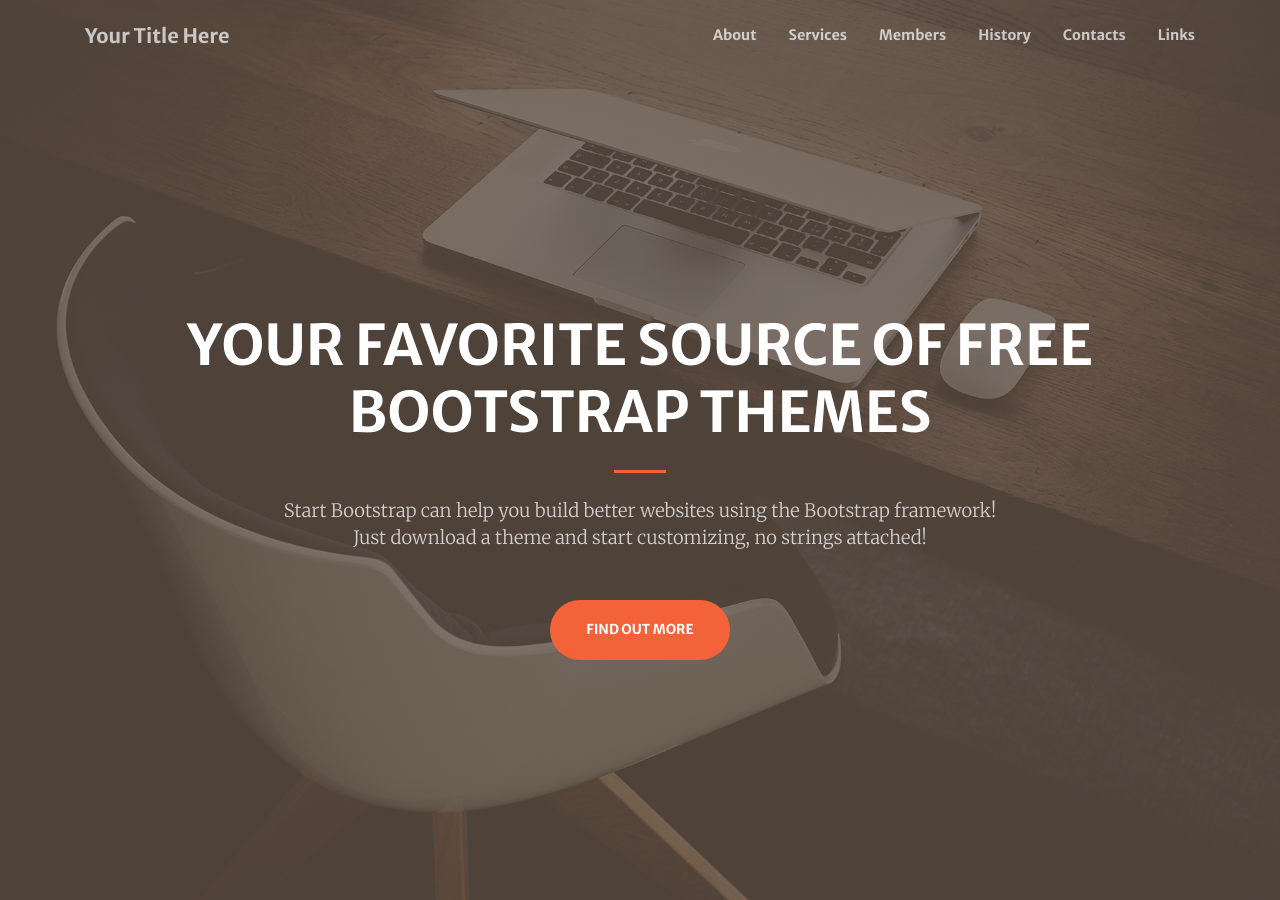
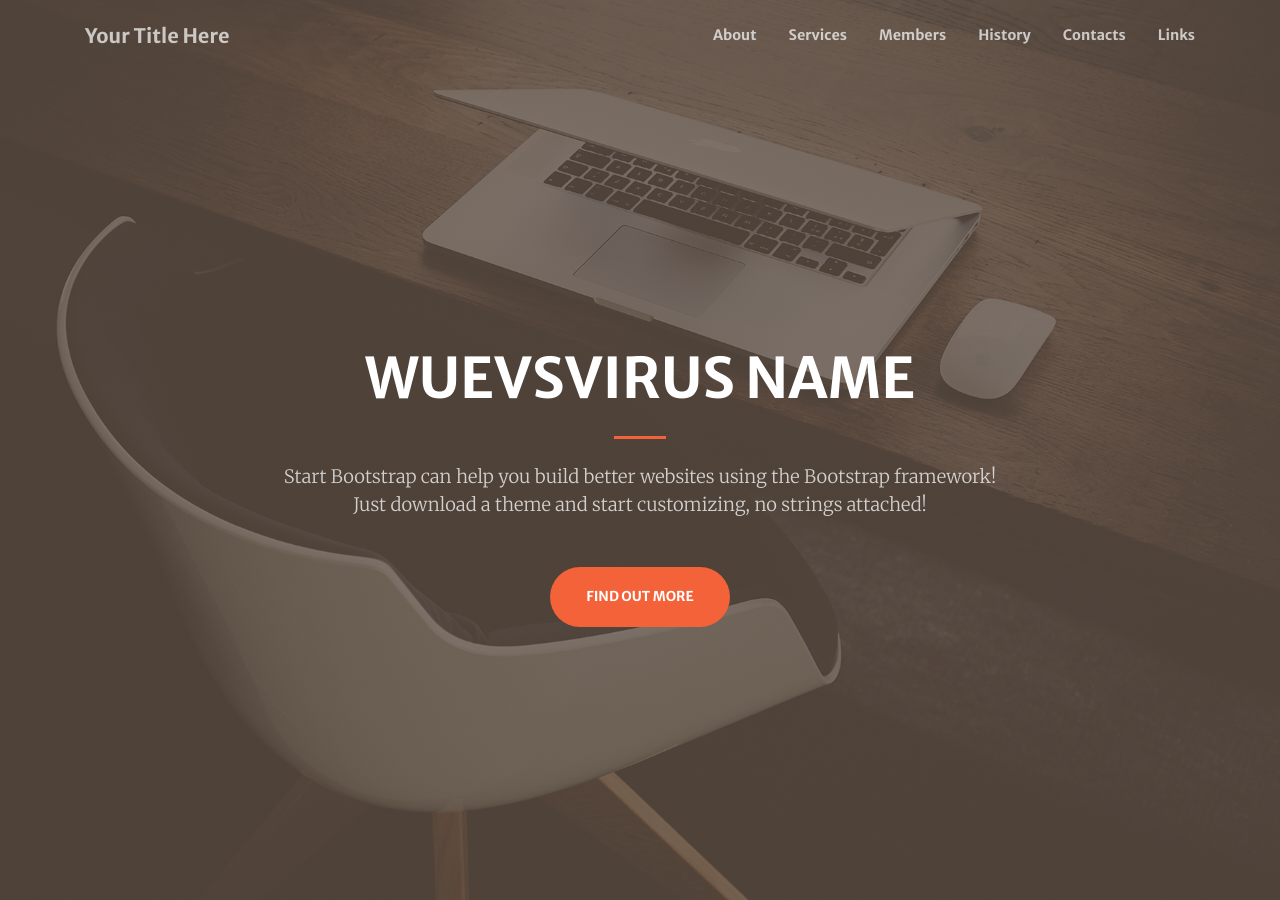
Before and after one commit to WueVsVirus/WueVsVirus.github.io, a Jekyll site: the page built from index.md, in a window 1280 px wide and 900 px high. Built offline with Jekyll 4.4.1, drawn with Linux system fonts in a browser that asks for light colours; nearby versions of some CDN libraries.

Commit message:
Update index.md

```diff
--- a/index.md
+++ b/index.md
@@ -1,7 +1,7 @@
 ---
 layout: home
 header:
-  title: Your Favorite Source of Free Bootstrap Themes
+  title: WueVsVirus Name
   text: >
     Start Bootstrap can help you build better websites using the Bootstrap
     framework! Just download a theme and start customizing, no strings attached!
```
